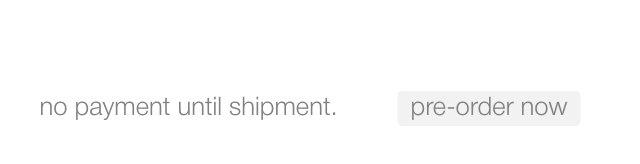
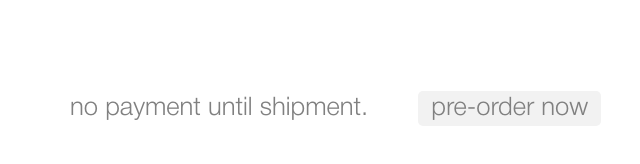
Before and after one commit to MishaEgorovCA/lacrimosa, a plain HTML site: page launch/index.html in a window 1280 px wide. Shown: the part 292-456 px from the top of the page, without its empty margins (266-906 px from the left). Drawn offline with Linux system fonts and the light colour scheme.

Commit message:
more stylistic adjusments

```diff
--- a/launch/style.css
+++ b/launch/style.css
@@ -6,15 +6,18 @@
 
 .button-container {
     position: absolute;
-    top: 50%;
-    left: 45%;
-    transform: translate(-50%, -50%);
+    top: 0;
+    left: -3%;
+    /* Moved slightly to the left */
+    width: 100%;
+    height: 100%;
+    display: flex;
+    justify-content: center;
+    align-items: center;
     text-align: center;
-    display: flex;
-    align-items: center;
-    gap: 10px;
 }
 
+/* Need to fix warping to new line and difference in size when typing */
 button {
     font-family: 'Helvetica Neue Light', Helvetica, Arial, sans-serif;
     font-size: 1.6em;
@@ -61,6 +64,7 @@ p {
     word-break: break-word;
     padding: 12vw;
     font-family: 'Helvetica Neue Light', Helvetica, Arial, sans-serif;
+    font-size: 1.6em;
     /* Relative to window size */
     color: #f3f3f3;
 }
```
